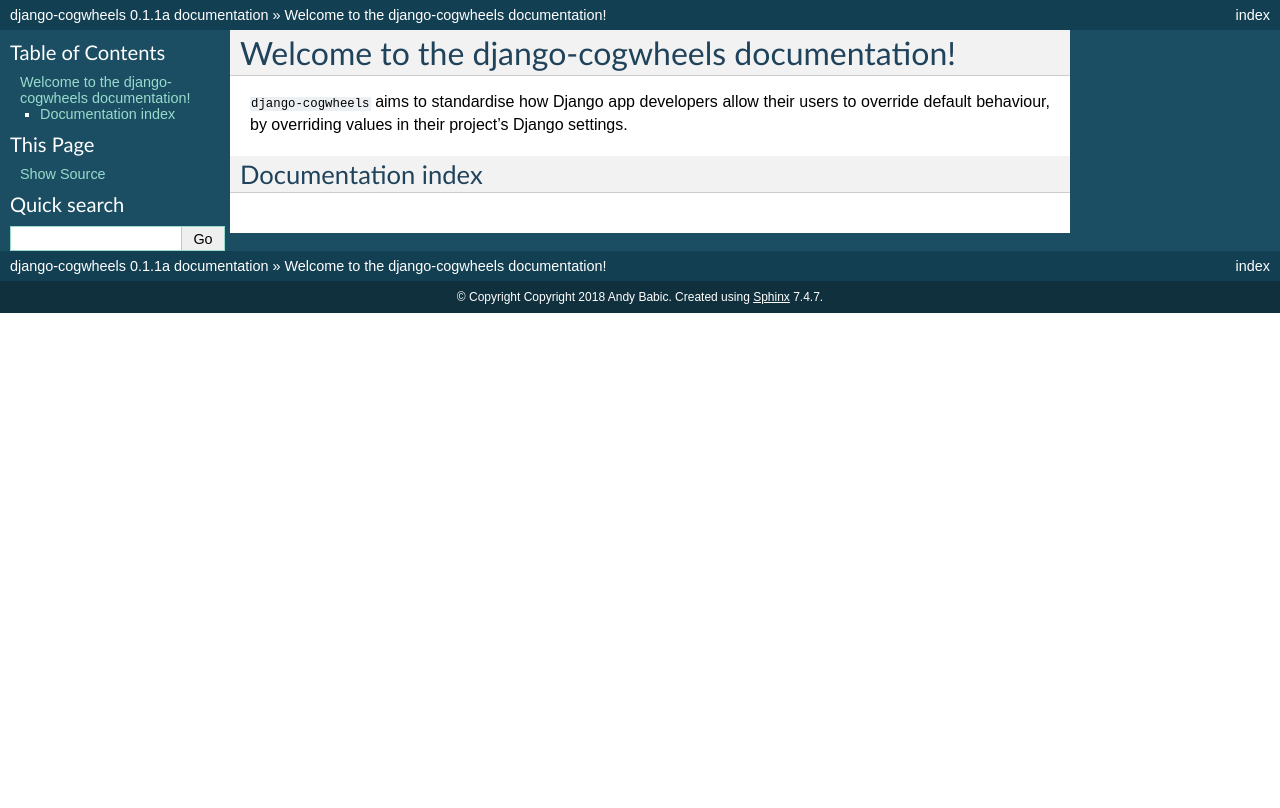
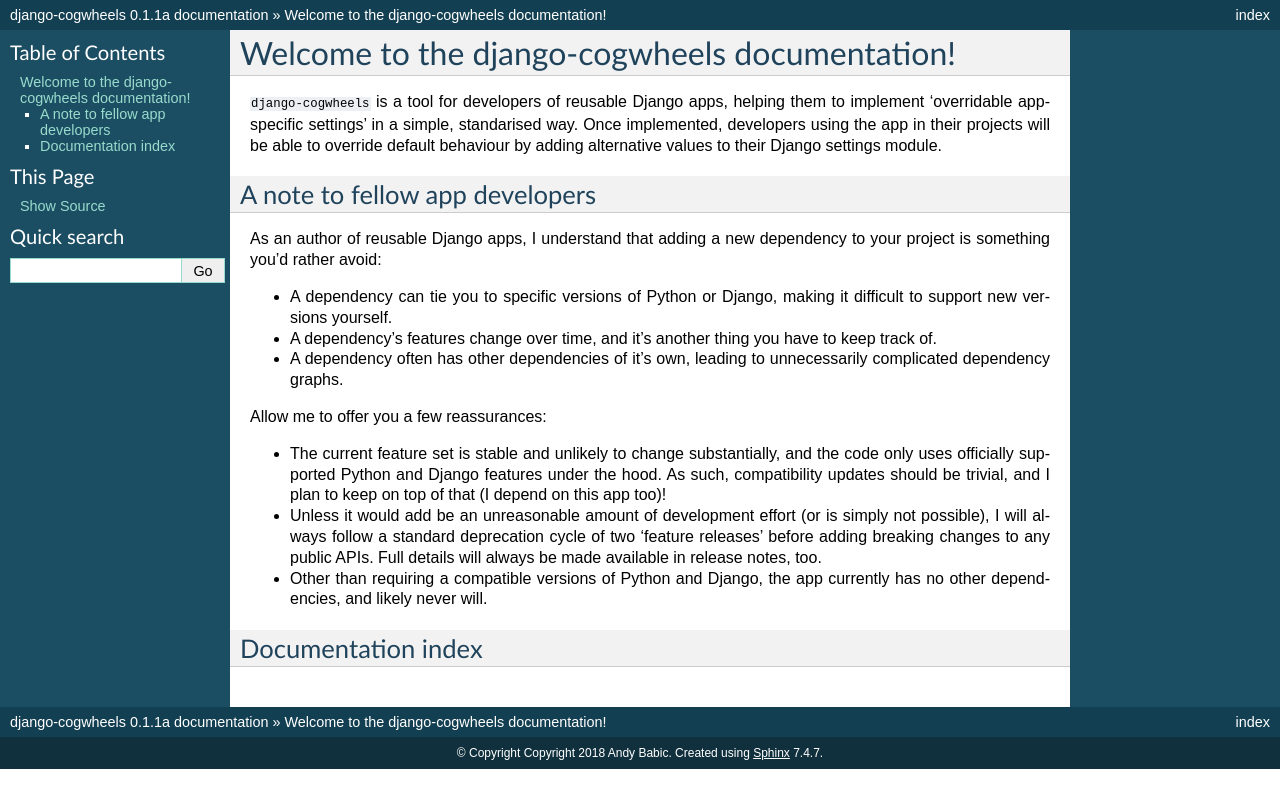
Before and after one commit to ababic/django-cogwheels, a Sphinx documentation site: the page built from docs/source/index.rst, in a window 1280 px wide. Shown: the top 808 px of the page. Built offline with Sphinx 7.4.7, drawn with Linux system fonts in a browser that asks for light colours.

Commit message:
Add note to app developers to index.rst

```diff
--- a/docs/source/index.rst
+++ b/docs/source/index.rst
@@ -2,7 +2,24 @@
 Welcome to the django-cogwheels documentation!
 ==============================================
 
-``django-cogwheels`` aims to standardise how Django app developers allow their users to override default behaviour, by overriding values in their project's Django settings.
+``django-cogwheels`` is a tool for developers of reusable Django apps, helping them to implement 'overridable app-specific settings' in a simple, standarised way. Once implemented, developers using the app in their projects will be able to override default behaviour by adding alternative values to their Django settings module.
+
+
+A note to fellow app developers
+===============================
+
+As an author of reusable Django apps, I understand that adding a new dependency to your project is something you'd rather avoid:
+
+- A dependency can tie you to specific versions of Python or Django, making it difficult to support new versions yourself.
+- A dependency's features change over time, and it's another thing you have to keep track of.
+- A dependency often has other dependencies of it's own, leading to unnecessarily complicated dependency graphs.
+
+Allow me to offer you a few reassurances:
+
+- The current feature set is stable and unlikely to change substantially, and the code only uses officially supported Python and Django features under the hood. As such, compatibility updates should be trivial, and I plan to keep on top of that (I depend on this app too)!
+- Unless it would add be an unreasonable amount of development effort (or is simply not possible), I will always follow a standard deprecation cycle of two 'feature releases' before adding breaking changes to any public APIs. Full details will always be made available in release notes, too.
+- Other than requiring a compatible versions of Python and Django, the app currently has no other dependencies, and likely never will.
+
 
 Documentation index
 ===================
```
